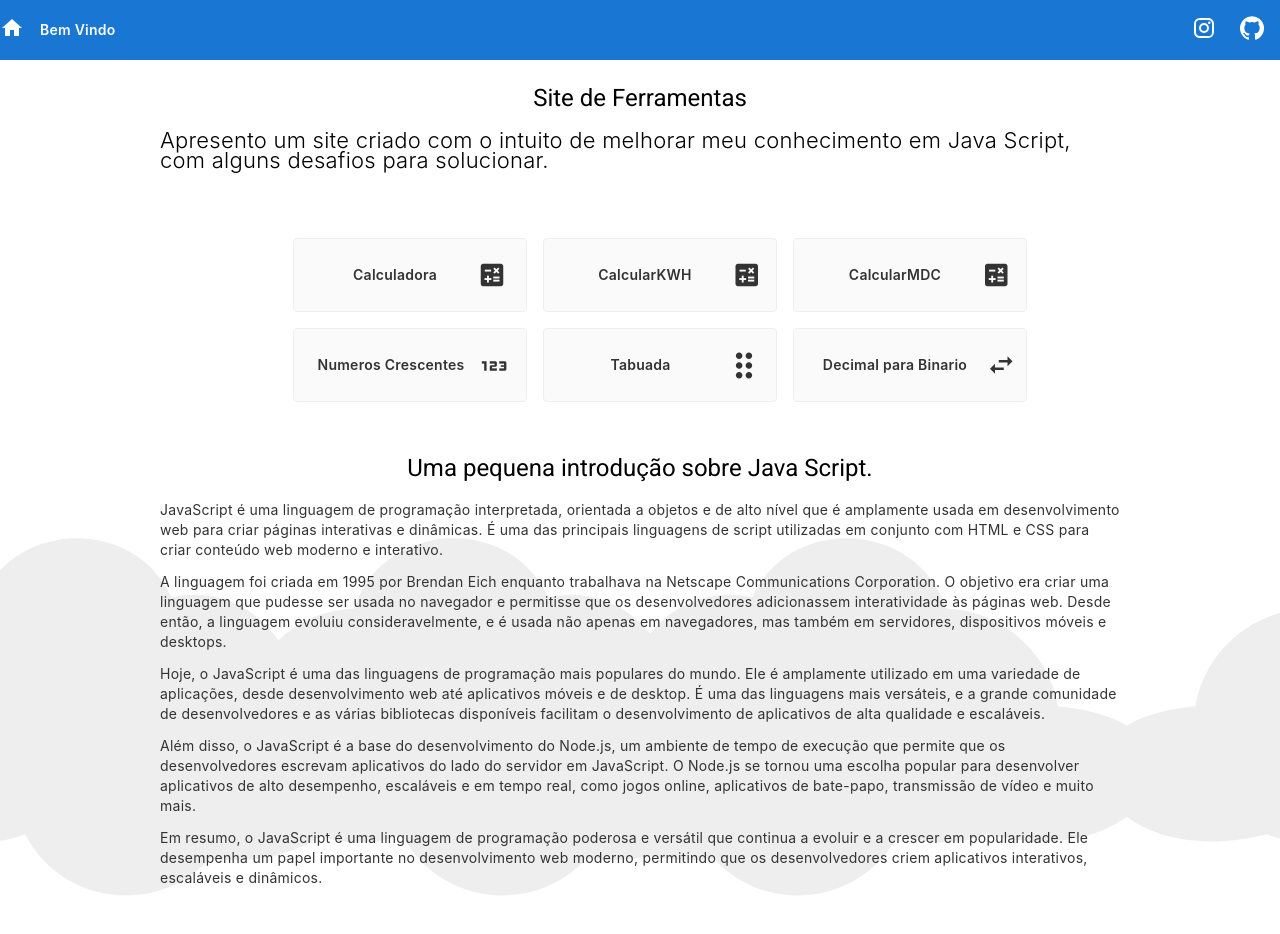
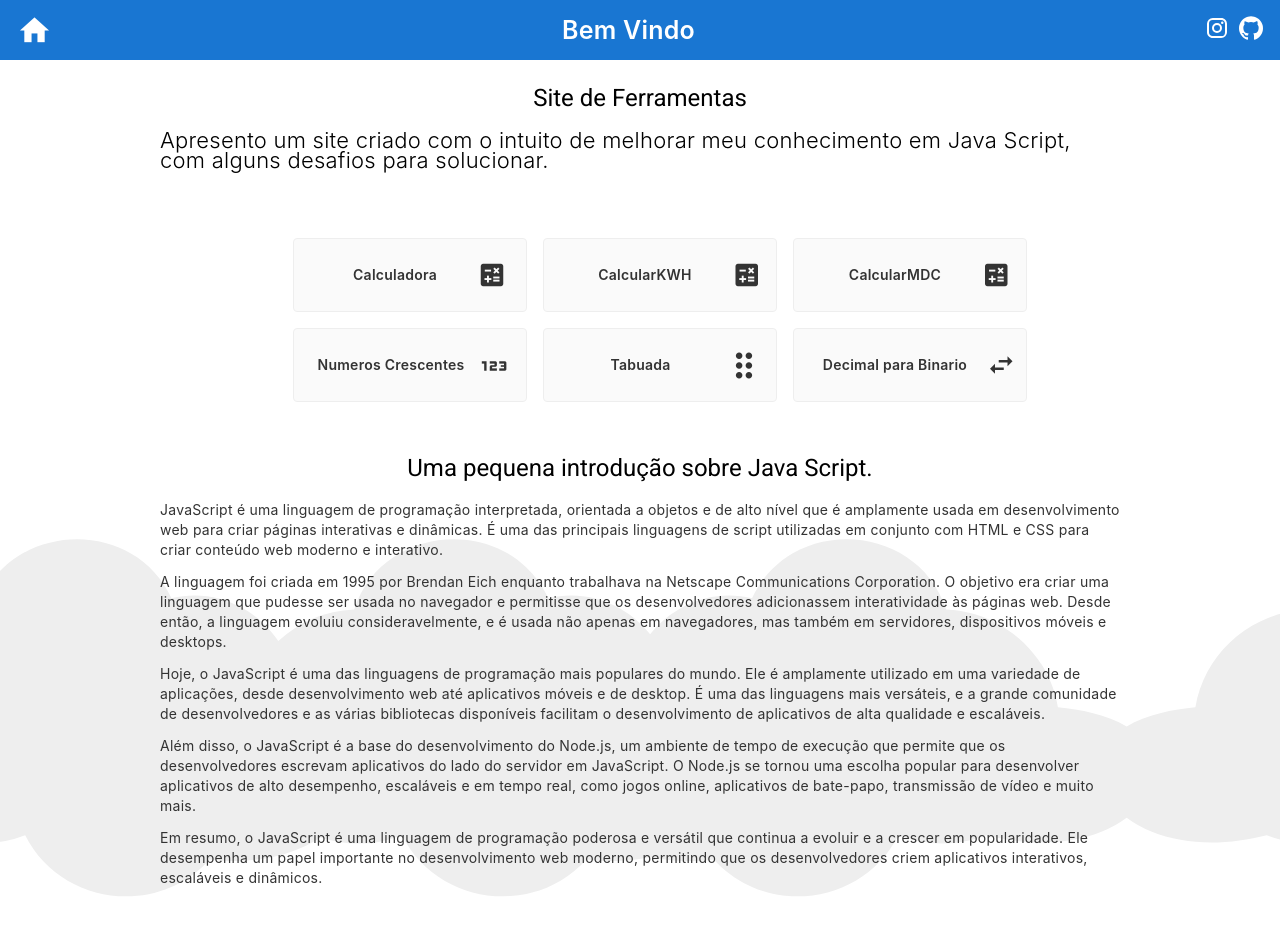
Before and after one commit to GustavoGAP/apl-internet-projeto-stag-angular, an Angular app: page / in a window 1280 px wide. Shown: the top 934 px of the page. Built offline with nearby package versions, Linux system fonts and the light colour scheme.

Commit message:
feat(MeuProjeto) : Atualizando Header

```diff
--- a/src/app/components/header-component/header-component.component.css
+++ b/src/app/components/header-component/header-component.component.css
@@ -1,4 +1,4 @@
-.toolbar {
+.cabecalho {
     position: absolute;
     top: 0;
     left: 0;
@@ -7,36 +7,31 @@
     display: flex;
     align-items: center;
     background-color: #1976d2;
-    color: white;
+    color: #fff;
+    font-weight: 600;
+    justify-content: space-between;
+}
+
+.icone-home{
+    left: 17px;
+    position: relative;
+    font-size: 35px;
+}
+.titulo {
+    color: #ffff;
     font-weight: 600;
 }
 
-.toolbar img {
-    margin: 0 16px;
+.icone-estilo {
+    left: -17px;
+    position: relative;
+    display: flex;
 }
 
-.toolbar #instagram-logo {
-    height: 40px;
-    margin: 0 8px;
+.icone-instagram {
+    margin: 0px 10px 0px 0px;
 }
 
-.toolbar #git-hub-logo {
-    height: 40px;
-    margin: 0 16px;
-}
-
-.toolbar #instagram-logo:hover,
-.toolbar #git-hub-logo:hover {
-    opacity: 0.8;
-}
-
-.icone-home{
-    width: 40px;
-}
-
-.spacer {
-    flex: 1;
-}
 
 svg#clouds {
     position: fixed;
--- a/src/app/components/header-component/header-component.component.html
+++ b/src/app/components/header-component/header-component.component.html
@@ -1,29 +1,27 @@
-<!-- Toolbar -->
-<div class="toolbar" role="banner">
-    <div class="icone-home" routerLink="/">
-        <mat-icon aria-hidden="false" aria-label="Example home icon" fontIcon="home"></mat-icon>
+<!-- Cabecalho -->
+<div class="cabecalho">
+    <span class="material-icons icone-home">home</span>
+    <span class="titulo">Bem Vindo</span>
+
+    <div class="icone-estilo">
+        <div class="icone-instagram">
+            <a href="https://instagram.com/guh_araujo270?igshid=ZDdkNTZiNTM=" title="Instagram">
+                <svg id="instagram-logo" height="24" data-name="Logo" xmlns="http://www.w3.org/2000/svg" width="24"
+                    height="24" viewBox="0 0 24 24">
+                    <path fill="white" d="M7.8 2h8.4C19.4 2 22 4.6 22 7.8v8.4a5.8 5.8 0 0 1-5.8 5.8H7.8C4.6 22 2 19.4 2 16.2V7.8A5.8 5.8 0 0 1 7.8 2m-.2 2A3.6 3.6 0 0 0 4 7.6v8.8C4 18.39 5.61 20 7.6 20h8.8a3.6 3.6 0 0 0 3.6-3.6V7.6C20 5.61 18.39 4 16.4 4H7.6m9.65 1.5a1.25 1.25 0 0 1 1.25 1.25A1.25 1.25 0 0 1 17.25 8A1.25 1.25 0 0 1 16 6.75a1.25 1.25 0 0 1 1.25-1.25M12 7a5 5 0 0 1 5 5a5 5 0 0 1-5 5a5 5 0 0 1-5-5a5 5 0 0 1 5-5m0 2a3 3 0 0 0-3 3a3 3 0 0 0 3 3a3 3 0 0 0 3-3a3 3 0 0 0-3-3Z" />
+                </svg>
+            </a>
+        </div>
+        <a href="https://github.com/GustavoGAP/apl-internet-projeto-stag-angular" title="GitHub">
+            <svg id="git-hub-logo" height="24" width="24" data-name="Logo" xmlns="http://www.w3.org/2000/svg" width="24"
+                height="24" viewBox="0 0 2048 2048">
+                <path fill="white" d="M1024 25q141 0 272 36t244 104t207 160t161 207t103 245t37 272q0 165-50 318t-143 281t-221 224t-286 149q-3 1-9 1t-9 1q-24 0-38-14t-14-37v-140q0-69 1-141q0-51-15-103t-54-87q116-13 203-47t146-96t88-150t30-212q0-78-26-147t-79-128q11-28 16-58t5-60q0-39-8-77t-23-76q-5-2-11-2t-11 0q-32 0-67 10t-69 26t-67 35t-57 36q-125-35-256-35t-256 35q-25-17-57-36t-66-34t-70-26t-67-11h-11q-6 0-11 2q-14 37-22 75t-9 78q0 30 5 60t16 58q-53 58-79 127t-26 148q0 122 29 211t88 150t146 97t203 48q-29 26-44 62t-21 75q-27 13-57 20t-60 7q-64 0-106-30t-75-82q-12-19-29-38t-37-34t-43-24t-48-10h-12q-8 0-15 3t-14 6t-6 10q0 12 14 23t23 18l3 2q22 17 38 32t30 33t23 38t23 47q34 78 95 113t147 36q26 0 52-3t52-9v174q0 24-14 38t-39 14h-8q-5 0-9-2q-157-51-286-147t-221-225t-142-282t-51-318q0-141 36-272t104-244t160-207t207-161T752 62t272-37z" />
+            </svg>
+        </a>
     </div>
-    <span>Bem Vindo</span>
-    <div class="spacer"></div>
-    <a aria-label="Angular on twitter" target="_blank" rel="noopener"
-        href="https://instagram.com/guh_araujo270?igshid=ZDdkNTZiNTM=" title="Instagram">
-        <svg id="instagram-logo" height="24" data-name="Logo" xmlns="http://www.w3.org/2000/svg" width="24" height="24"
-            viewBox="0 0 24 24">
-            <path fill="white"
-                d="M7.8 2h8.4C19.4 2 22 4.6 22 7.8v8.4a5.8 5.8 0 0 1-5.8 5.8H7.8C4.6 22 2 19.4 2 16.2V7.8A5.8 5.8 0 0 1 7.8 2m-.2 2A3.6 3.6 0 0 0 4 7.6v8.8C4 18.39 5.61 20 7.6 20h8.8a3.6 3.6 0 0 0 3.6-3.6V7.6C20 5.61 18.39 4 16.4 4H7.6m9.65 1.5a1.25 1.25 0 0 1 1.25 1.25A1.25 1.25 0 0 1 17.25 8A1.25 1.25 0 0 1 16 6.75a1.25 1.25 0 0 1 1.25-1.25M12 7a5 5 0 0 1 5 5a5 5 0 0 1-5 5a5 5 0 0 1-5-5a5 5 0 0 1 5-5m0 2a3 3 0 0 0-3 3a3 3 0 0 0 3 3a3 3 0 0 0 3-3a3 3 0 0 0-3-3Z" />
-        </svg>
-    </a>
-    <a aria-label="Angular on YouTube" target="_blank" rel="noopener"
-        href="https://github.com/GustavoGAP/apl-internet-projeto-stag-angular" title="GitHub">
-        <svg id="git-hub-logo" height="24" width="24" data-name="Logo" xmlns="http://www.w3.org/2000/svg" width="24"
-            height="24" viewBox="0 0 2048 2048">
-            <path fill="white"
-                d="M1024 25q141 0 272 36t244 104t207 160t161 207t103 245t37 272q0 165-50 318t-143 281t-221 224t-286 149q-3 1-9 1t-9 1q-24 0-38-14t-14-37v-140q0-69 1-141q0-51-15-103t-54-87q116-13 203-47t146-96t88-150t30-212q0-78-26-147t-79-128q11-28 16-58t5-60q0-39-8-77t-23-76q-5-2-11-2t-11 0q-32 0-67 10t-69 26t-67 35t-57 36q-125-35-256-35t-256 35q-25-17-57-36t-66-34t-70-26t-67-11h-11q-6 0-11 2q-14 37-22 75t-9 78q0 30 5 60t16 58q-53 58-79 127t-26 148q0 122 29 211t88 150t146 97t203 48q-29 26-44 62t-21 75q-27 13-57 20t-60 7q-64 0-106-30t-75-82q-12-19-29-38t-37-34t-43-24t-48-10h-12q-8 0-15 3t-14 6t-6 10q0 12 14 23t23 18l3 2q22 17 38 32t30 33t23 38t23 47q34 78 95 113t147 36q26 0 52-3t52-9v174q0 24-14 38t-39 14h-8q-5 0-9-2q-157-51-286-147t-221-225t-142-282t-51-318q0-141 36-272t104-244t160-207t207-161T752 62t272-37z" />
-        </svg>
-    </a>
 </div>
 
-<svg id="clouds" xmlns="http://www.w3.org/2000/svg" width="2611.084" height="485.677" viewBox="0 0 2611.084 485.677">
+<svg id="clouds" xmlns="http://www.w3.org/2000/svg" width="2611" height="485" viewBox="0 0 2611 485">
     <title>Gray Clouds Background</title>
     <path id="Path_39" data-name="Path 39"
         d="M2379.709,863.793c10-93-77-171-168-149-52-114-225-105-264,15-75,3-140,59-152,133-30,2.83-66.725,9.829-93.5,26.25-26.771-16.421-63.5-23.42-93.5-26.25-12-74-77-130-152-133-39-120-212-129-264-15-54.084-13.075-106.753,9.173-138.488,48.9-31.734-39.726-84.4-61.974-138.487-48.9-52-114-225-105-264,15a162.027,162.027,0,0,0-103.147,43.044c-30.633-45.365-87.1-72.091-145.206-58.044-52-114-225-105-264,15-75,3-140,59-152,133-53,5-127,23-130,83-2,42,35,72,70,86,49,20,106,18,157,5a165.625,165.625,0,0,0,120,0c47,94,178,113,251,33,61.112,8.015,113.854-5.72,150.492-29.764a165.62,165.62,0,0,0,110.861-3.236c47,94,178,113,251,33,31.385,4.116,60.563,2.495,86.487-3.311,25.924,5.806,55.1,7.427,86.488,3.311,73,80,204,61,251-33a165.625,165.625,0,0,0,120,0c51,13,108,15,157-5a147.188,147.188,0,0,0,33.5-18.694,147.217,147.217,0,0,0,33.5,18.694c49,20,106,18,157,5a165.625,165.625,0,0,0,120,0c47,94,178,113,251,33C2446.709,1093.793,2554.709,922.793,2379.709,863.793Z"
```
